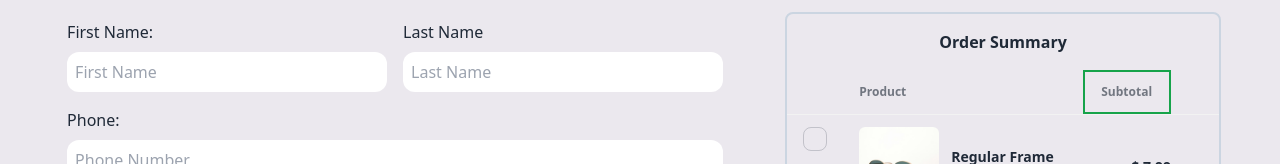
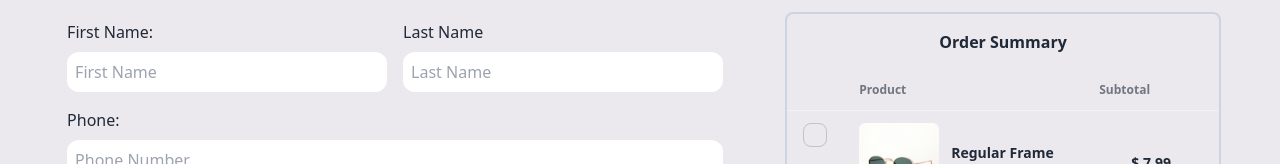
Before and after one commit to Joker4mas/CartReact-HNG-11, a React (Vite) app: page /Checkout in a window 1280 px wide. Shown: the part 182-346 px from the top of the page. Built offline with nearby package versions, Linux system fonts and the light colour scheme.

Commit message:
fixed border issue

```diff
--- a/src/pages/Checkout.jsx
+++ b/src/pages/Checkout.jsx
@@ -64,7 +64,7 @@ const Checkout = () => {
                 <th className="">Product</th>
                 <th className="hidden ">Units</th>
                 <th className="mx-4 hidden">Price</th>
-                <th className="hidden md:block md:-mr-14 border-2 border-green-600">Subtotal</th>
+                <th className="hidden md:block md:-mr-14">Subtotal</th>
               </tr>
             </thead>
             <tbody>
```
